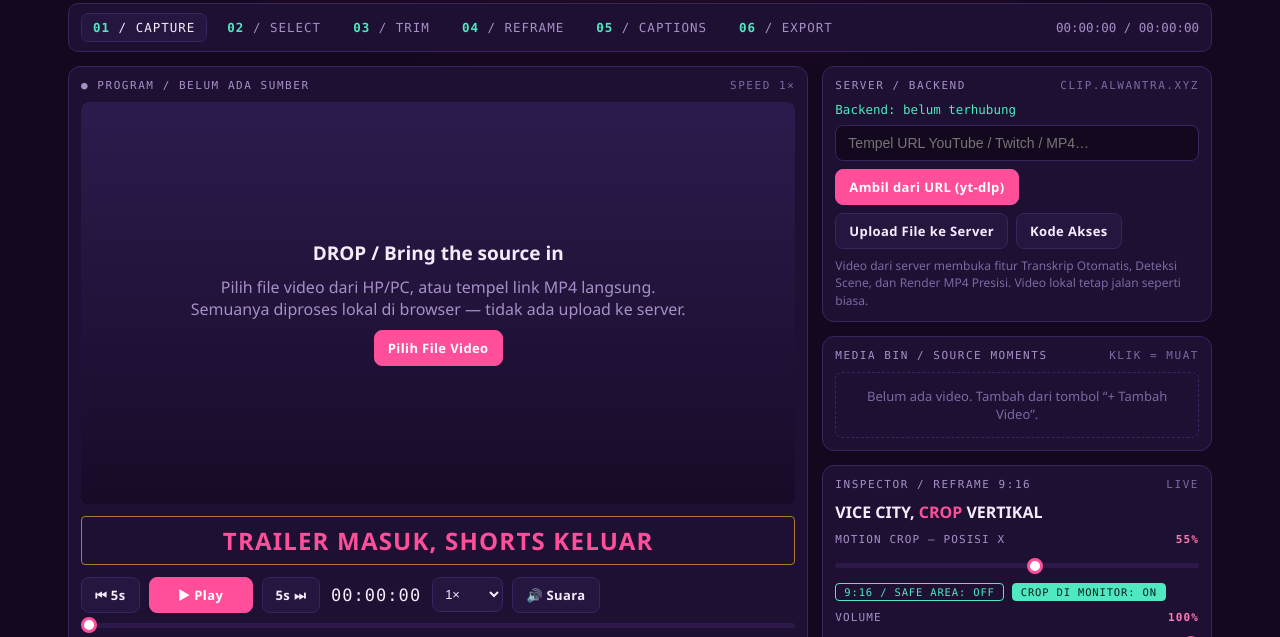
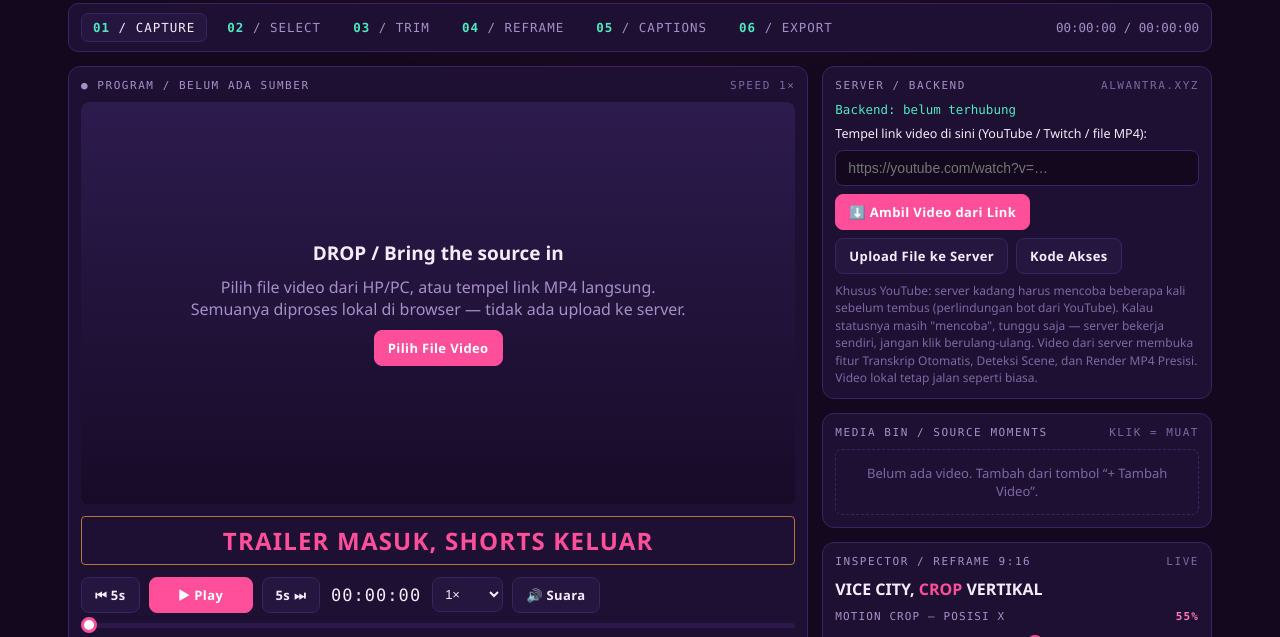
Before and after one commit to kanjeng4194/clipstudio, a plain HTML site: page index.html in a window 1280 px wide. Shown: the part 139-776 px from the top of the page. Drawn offline with Linux system fonts and the light colour scheme; no server answers.

Commit message:
UX: label the fetch field clearly, human button text, YouTube retry expectations

```diff
--- a/index.html
+++ b/index.html
@@ -197,16 +197,17 @@
     <!-- RIGHT COLUMN -->
     <div class="col">
       <div class="panel" id="panel-server">
-        <div class="p-head mono"><span>SERVER / BACKEND</span><span class="r">CLIP.ALWANTRA.XYZ</span></div>
+        <div class="p-head mono"><span>SERVER / BACKEND</span><span class="r">ALWANTRA.XYZ</span></div>
         <div style="display:grid;gap:8px">
           <div class="mono" id="srv-status" style="font-size:12.5px;color:var(--mint)">Backend: memeriksa…</div>
-          <input type="text" id="srv-url" placeholder="Tempel URL YouTube / Twitch / MP4…">
+          <label for="srv-url" style="font-size:12.5px;color:var(--text)">Tempel link video di sini (YouTube / Twitch / file MP4):</label>
+          <input type="text" id="srv-url" placeholder="https://youtube.com/watch?v=…">
           <div style="display:flex;gap:8px;flex-wrap:wrap">
-            <button class="btn pink" id="btn-fetch-url">Ambil dari URL (yt-dlp)</button>
+            <button class="btn pink" id="btn-fetch-url">⬇️ Ambil Video dari Link</button>
             <button class="btn" id="btn-upload-server">Upload File ke Server</button>
             <button class="btn" id="btn-cs-key">Kode Akses</button>
           </div>
-          <p style="color:var(--dim);font-size:12px;line-height:1.45">Video dari server membuka fitur Transkrip Otomatis, Deteksi Scene, dan Render MP4 Presisi. Video lokal tetap jalan seperti biasa.</p>
+          <p style="color:var(--dim);font-size:12px;line-height:1.45">Khusus YouTube: server kadang harus mencoba beberapa kali sebelum tembus (perlindungan bot dari YouTube). Kalau statusnya masih "mencoba", tunggu saja — server bekerja sendiri, jangan klik berulang-ulang. Video dari server membuka fitur Transkrip Otomatis, Deteksi Scene, dan Render MP4 Presisi. Video lokal tetap jalan seperti biasa.</p>
         </div>
       </div>
 
```
